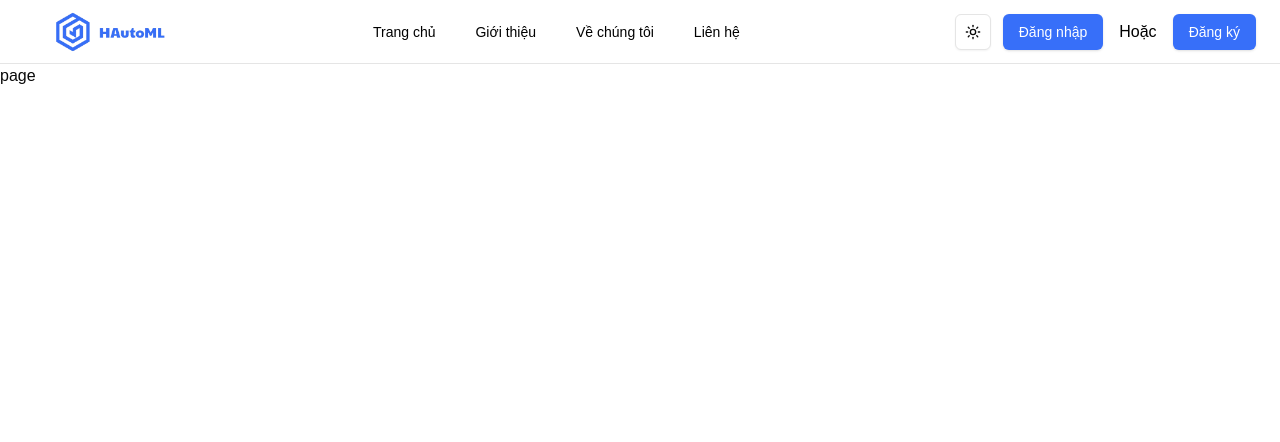
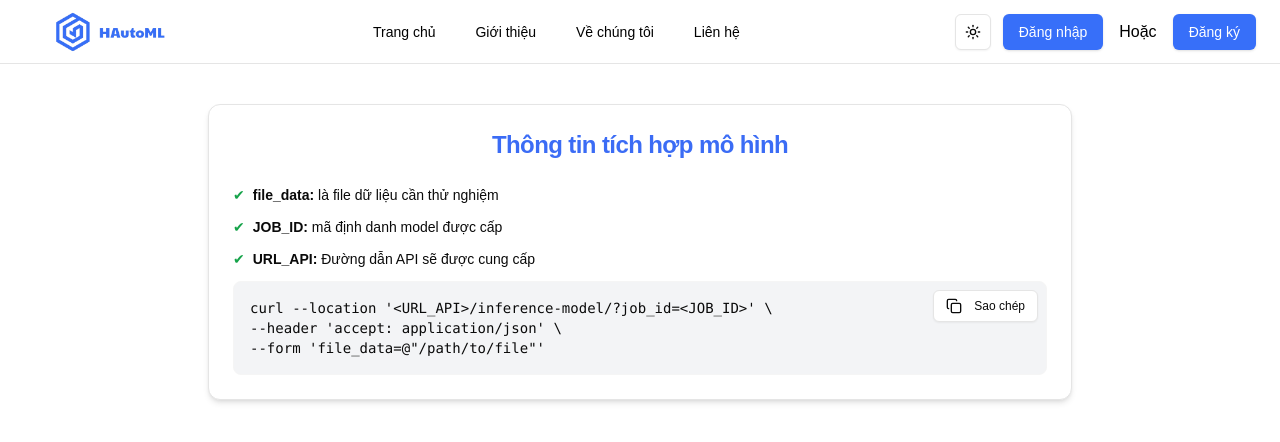
Before and after one commit to VanAnh-13/test, a Next.js app in the folder src/frontend/: page /implement-project in a window 1280 px wide. Shown: the top 442 px of the page. Built offline with nearby package versions, Linux system fonts and the light colour scheme; no server answers.

Commit message:
thong tin tich hop mo hinh

```diff
--- a/src/frontend/src/app/implement-project/page.tsx
+++ b/src/frontend/src/app/implement-project/page.tsx
@@ -1,9 +1,92 @@
-import React from 'react'
+"use client";
+
+import React from "react";
+import { Card, CardContent, CardHeader, CardTitle } from "@/components/ui/card";
+import { Button } from "@/components/ui/button";
+import { useToast } from "@/hooks/use-toast";
+import { Copy } from "lucide-react";
 
 const ProjectImplementation = () => {
+  const { toast } = useToast();
+
+  const JOB_ID = "<JOB_ID>";
+  const URL_API = "<URL_API>";
+  const curlCommand = `curl --location '${URL_API}/inference-model/?job_id=${JOB_ID}' \\
+--header 'accept: application/json' \\
+--form 'file_data=@"/path/to/file"'`;
+
+  const handleCopy = async () => {
+    if (typeof navigator !== "undefined" && navigator.clipboard) {
+      try {
+        await navigator.clipboard.writeText(curlCommand);
+        toast({
+          title: "Đã sao chép lệnh curl thành công!",
+        });
+      } catch (err) {
+        toast({
+          title: "Lỗi khi sao chép",
+          description: "Trình duyệt không cho phép sử dụng clipboard.",
+          variant: "destructive",
+        });
+      }
+    } else {
+      toast({
+        title: "Clipboard không khả dụng",
+        description: "Trình duyệt không hỗ trợ Clipboard API.",
+        variant: "destructive",
+      });
+    }
+  };
+
   return (
-    <div>page</div>
-  )
-}
+    <div className="max-w-4xl mx-auto mt-10 px-4">
+      <Card className="shadow-md border border-border">
+        <CardHeader>
+          <CardTitle className="text-2xl font-bold text-[#3b6cf5] text-center w-full">
+            Thông tin tích hợp mô hình
+          </CardTitle>
+        </CardHeader>
 
-export default ProjectImplementation
+        <CardContent className="space-y-3 text-sm ">
+          <div className="flex items-start gap-2">
+            <span className="text-green-600">✔</span>
+            <span>
+              <strong>file_data:</strong> là file dữ liệu cần thử nghiệm
+            </span>
+          </div>
+
+          <div className="flex items-start gap-2">
+            <span className="text-green-600">✔</span>
+            <span>
+              <strong>JOB_ID:</strong> mã định danh model được cấp
+            </span>
+          </div>
+
+          <div className="flex items-start gap-2">
+            <span className="text-green-600">✔</span>
+            <span>
+              <strong>URL_API:</strong> Đường dẫn API sẽ được cung cấp
+            </span>
+          </div>
+
+          <div className="relative bg-background border border-muted rounded-lg p-4 bg-gray-100">
+            <pre className="whitespace-pre-wrap text-xs md:text-sm font-mono text-foreground">
+              <code>{curlCommand}</code>
+            </pre>
+            <Button
+              onClick={handleCopy}
+              size="sm"
+              variant="outline"
+              className="absolute top-2 right-2"
+            >
+              <Copy className="w-4 h-4 mr-1" />
+              Sao chép
+            </Button>
+          </div>
+        </CardContent>
+      </Card>
+    </div>
+  );
+};
+
+export default ProjectImplementation;
```
